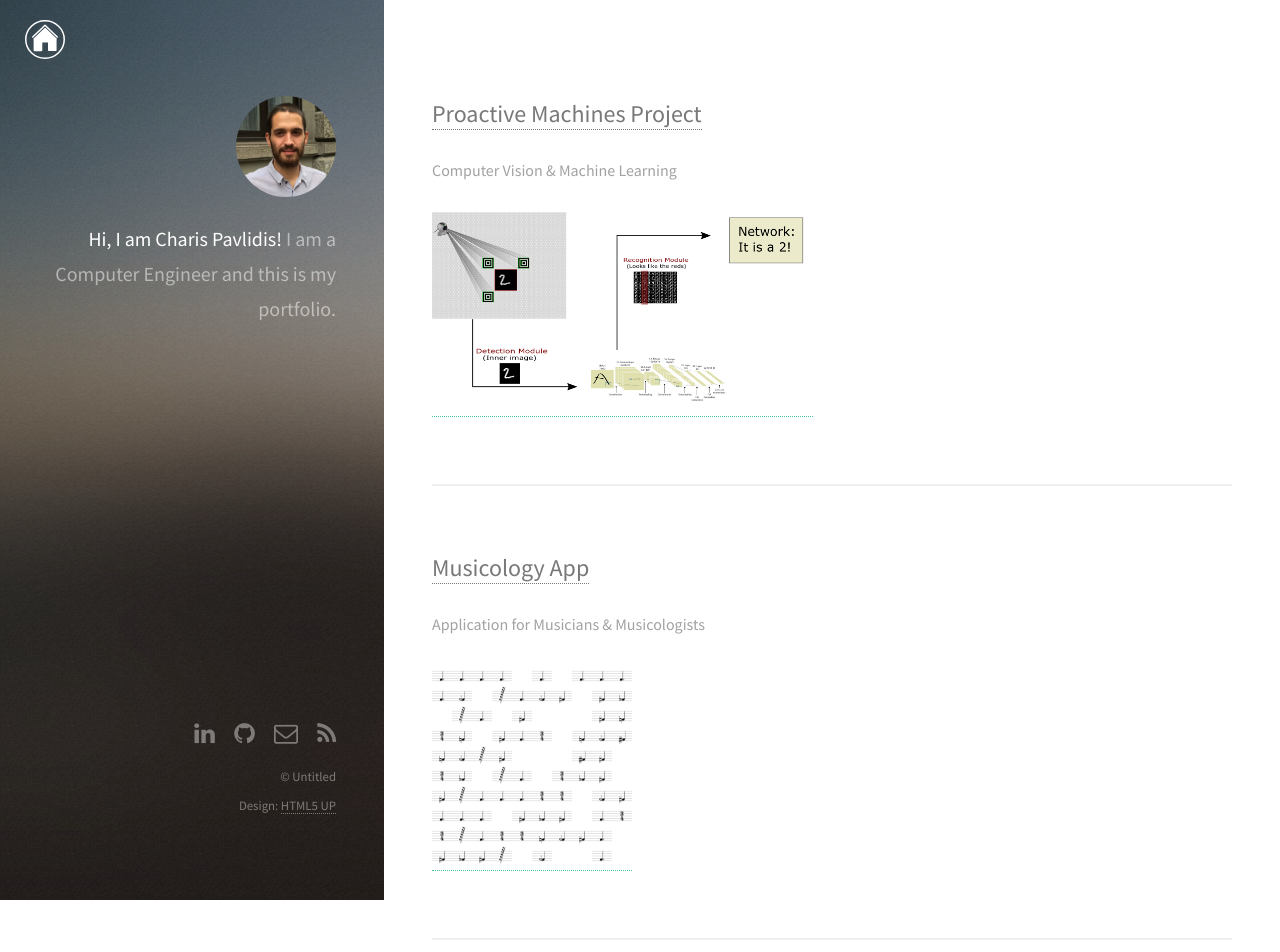
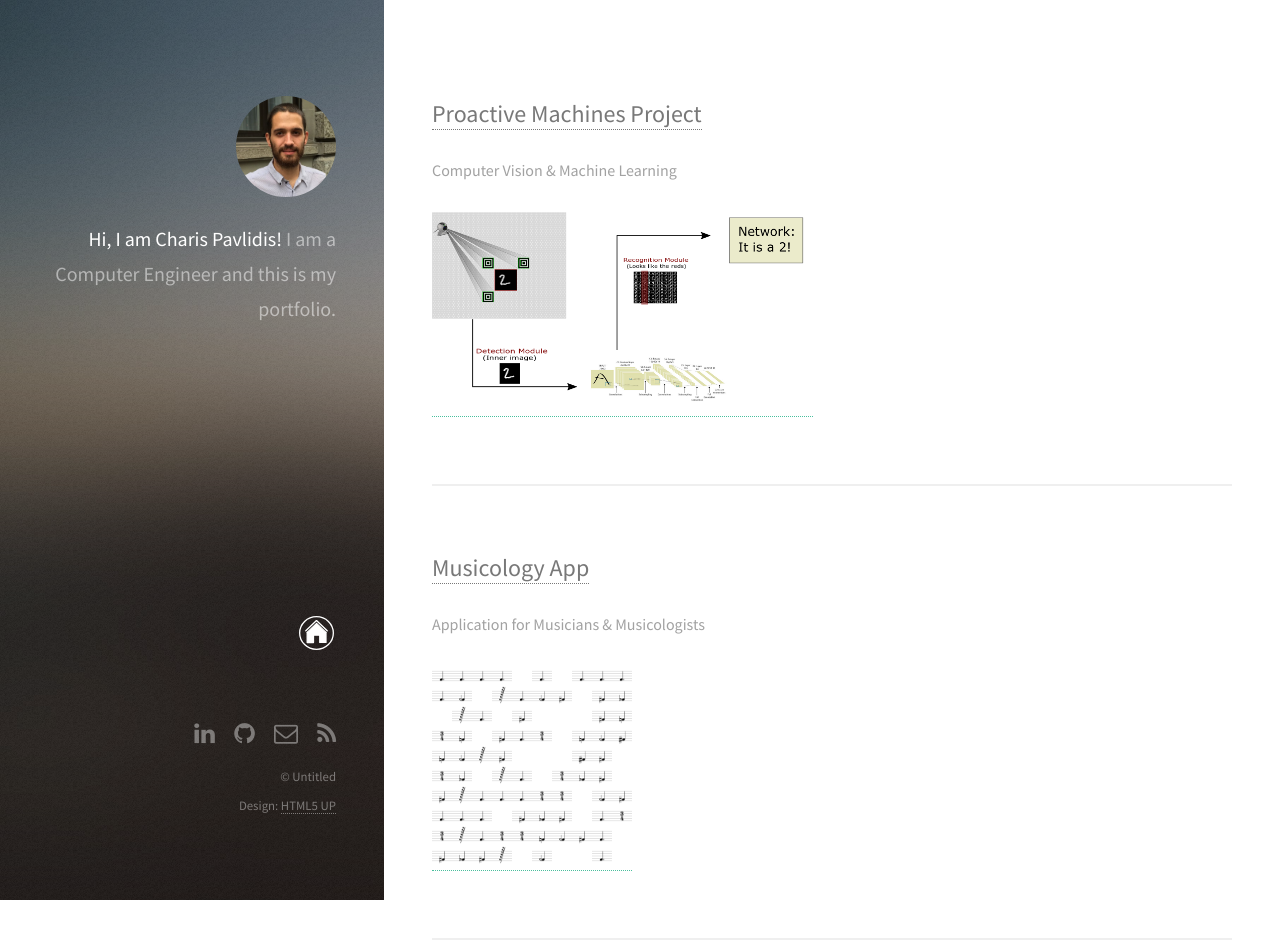
Before and after one commit to pavlidischrs/pavlidischrs.github.com, a Jekyll site: the page built from index.html, in a window 1280 px wide. Shown: the top 952 px of the page. Built offline with Jekyll 4.4.1, drawn with Linux system fonts in a browser that asks for light colours; the list of posts is cut into pages by our own code.

Commit message:
Change Icon Position
Update readme

```diff
--- a/assets/sass/main.scss
+++ b/assets/sass/main.scss
@@ -952,11 +952,11 @@
 		.image.home{
 
 			position: absolute;
-			/*bottom: 280px;*/
-			left: 25px;
-			top: 20px;
-
-			width: 2.5em;
+			bottom: 250px;
+			right: 50px;
+			/*top: 20px;*/
+
+			width: 2.2em;
 		}
 
 	}
```
Also changed, not shown: README.md.
